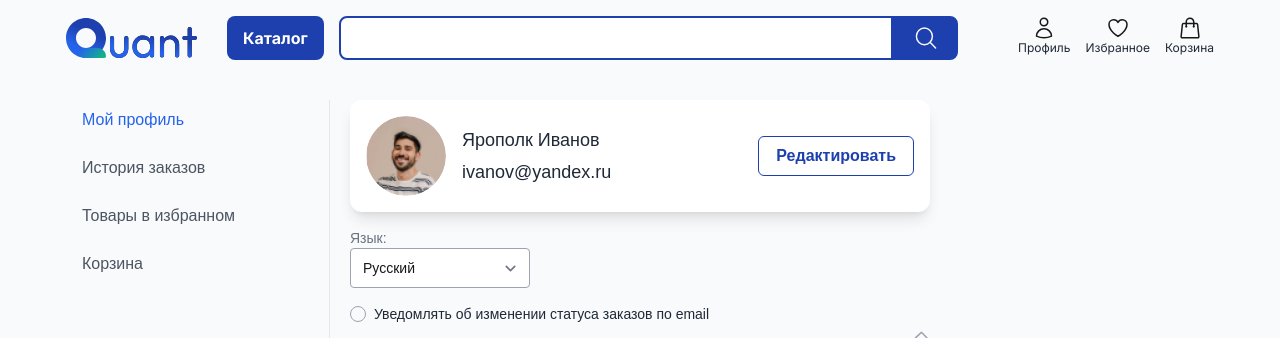
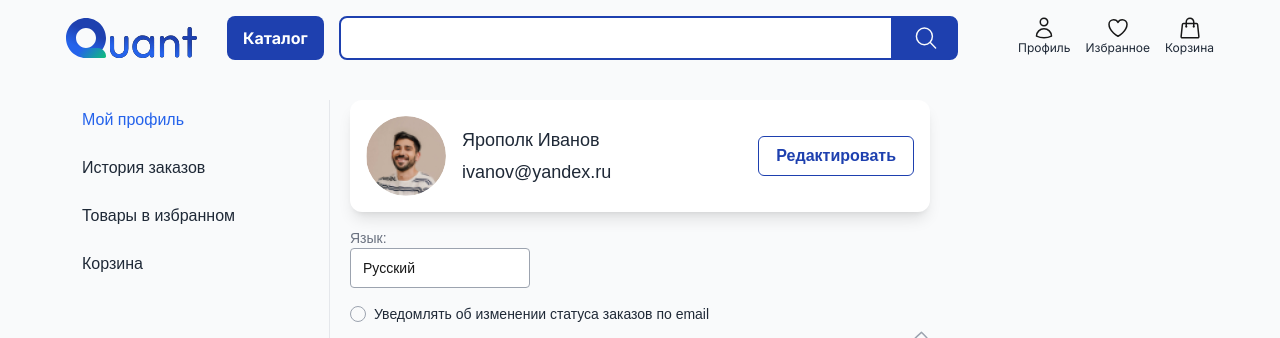
Before and after one commit to Bormxx/ecommerce, a Next.js app: page /profile in a window 1280 px wide. Shown: the top 338 px of the page. Built offline with nearby package versions, Linux system fonts and the light colour scheme.

Commit message:
Feat: Add CustomSelect component

```diff
--- /dev/null
+++ b/src/components/CustomSelect/CustomSelect.tsx
@@ -0,0 +1,36 @@
+import { useState } from "react";
+
+export default function CustomSelect() {
+  const [selected, setSelected] = useState("Русский");
+  const [open, setOpen] = useState(false);
+
+  const options = ["Русский", "English"];
+
+  return (
+    <div className="relative w-[180px]">
+      <div
+        className="w-full px-[12px] py-[9px] border border-gray-400 rounded-[4px] text-[14px] font-normal leading-5 cursor-pointer bg-white"
+        onClick={() => setOpen(!open)}
+      >
+        {selected}
+      </div>
+
+      {open && (
+        <ul className="absolute mt-1 w-full bg-white border border-gray-300 rounded-md shadow-md z-10">
+          {options.map((option, index) => (
+            <li
+              key={index}
+              className="px-[12px] py-[9px] text-[14px] cursor-pointer hover:bg-gray-200"
+              onClick={() => {
+                setSelected(option);
+                setOpen(false);
+              }}
+            >
+              {option}
+            </li>
+          ))}
+        </ul>
+      )}
+    </div>
+  );
+}
--- /dev/null
+++ b/src/components/ProfileSection/ProfileSection.tsx
@@ -0,0 +1,18 @@
+import Image from "next/image";
+import avatar from "../../../public/images/initial_avatar.png";
+
+export default function ProfileSection() {
+
+    return (
+        <div className="bg-white p-4 rounded-xl shadow-lg flex items-center justify-between max-w-[580px]">
+        <div className="flex items-center space-x-4">
+          <Image className="rounded-full" src={avatar} width={80} height={80} alt="Avatar" />
+          <div className="text-lg font-medium leading-6 text-[#1F2937] space-y-2">
+            <h2>Ярополк Иванов</h2>
+            <p>ivanov@yandex.ru</p>
+          </div>
+        </div>
+        <button className="px-[17px] py-[7px] bg-white text-[#1E40AF] rounded-[6px] border border-[#1E40AF] font-bold text-[16px] leading-6">Редактировать</button>
+      </div>
+    );
+  };
--- a/src/components/Sidebar/Sidebar.tsx
+++ b/src/components/Sidebar/Sidebar.tsx
@@ -8,7 +8,7 @@ export default function Sidebar() {
 
   return (
     <aside className="min-w-[264px] pr-4 border-r-[1px]">
-        <ul className="text-gray-600">
+        <ul className="text-[#1F2937]">
           {menuItems.map(({ text, active }) => (
             <li
               key={text}
--- a/src/pages/profile/index.tsx
+++ b/src/pages/profile/index.tsx
@@ -1,37 +1,25 @@
 import HomeContainer from "@/components/HomeContainer/HomeContainer";
 import ProfileBackground from "@/components/ProfileComponents/ProfileBackground";
 import Sidebar from "@/components/Sidebar/Sidebar";
-import Image from "next/image";
-import avatar from "../../../public/images/initial_avatar.png";
+import ProfileSection from "@/components/ProfileSection/ProfileSection";
+import CustomSelect from "@/components/CustomSelect/CustomSelect";
 
 export default function Profile() {
+
   return (
     <HomeContainer>
         <ProfileBackground>
           <div className="flex pt-10 h-[90vh]">
-          <Sidebar>
-          </Sidebar>
-        {/* Main Content */}
+            <Sidebar></Sidebar>
+
             <main className="flex-1 pl-5">
-          {/* Profile Card */}
-          <div className="bg-white p-4 rounded-xl shadow-lg flex items-center justify-between max-w-[580px]">
-            <div className="flex items-center space-x-4">
-              <Image className="rounded-full" src={avatar} width={80} height={80} alt="Avatar" />
-              <div className="text-lg font-medium leading-6 text-[#1F2937] space-y-2">
-                <h2>Ярополк Иванов</h2>
-                <p>ivanov@yandex.ru</p>
-              </div>
-            </div>
-            <button className="px-[17px] py-[7px] bg-white text-[#1E40AF] rounded-[6px] border border-[#1E40AF] font-bold text-[16px] leading-6">Редактировать</button>
-          </div>
 
-          {/* Settings */}
+              <ProfileSection></ProfileSection>
+
               <div className="mt-4">
                 <label className="block font-normal text-[14px] leading-5 text-[#6B7280]">Язык:</label>
-            <select className="max-w-[180px] w-full px-[12px] py-[9px] border border-[#9CA3AF] rounded-[4px] text-[14px] font-normal leading-5 cursor-pointer">
-              <option>Русский</option>
-              <option>English</option>
-            </select>
+
+                <CustomSelect></CustomSelect>
 
                 <div className="mt-4 flex items-center space-x-2">
                   <input
@@ -62,7 +50,6 @@ export default function Profile() {
                 </div>
               </div>
             </main>
-
           </div>
         </ProfileBackground>
     </HomeContainer>
```
Lines whose indentation alone changed are shown as unchanged.
